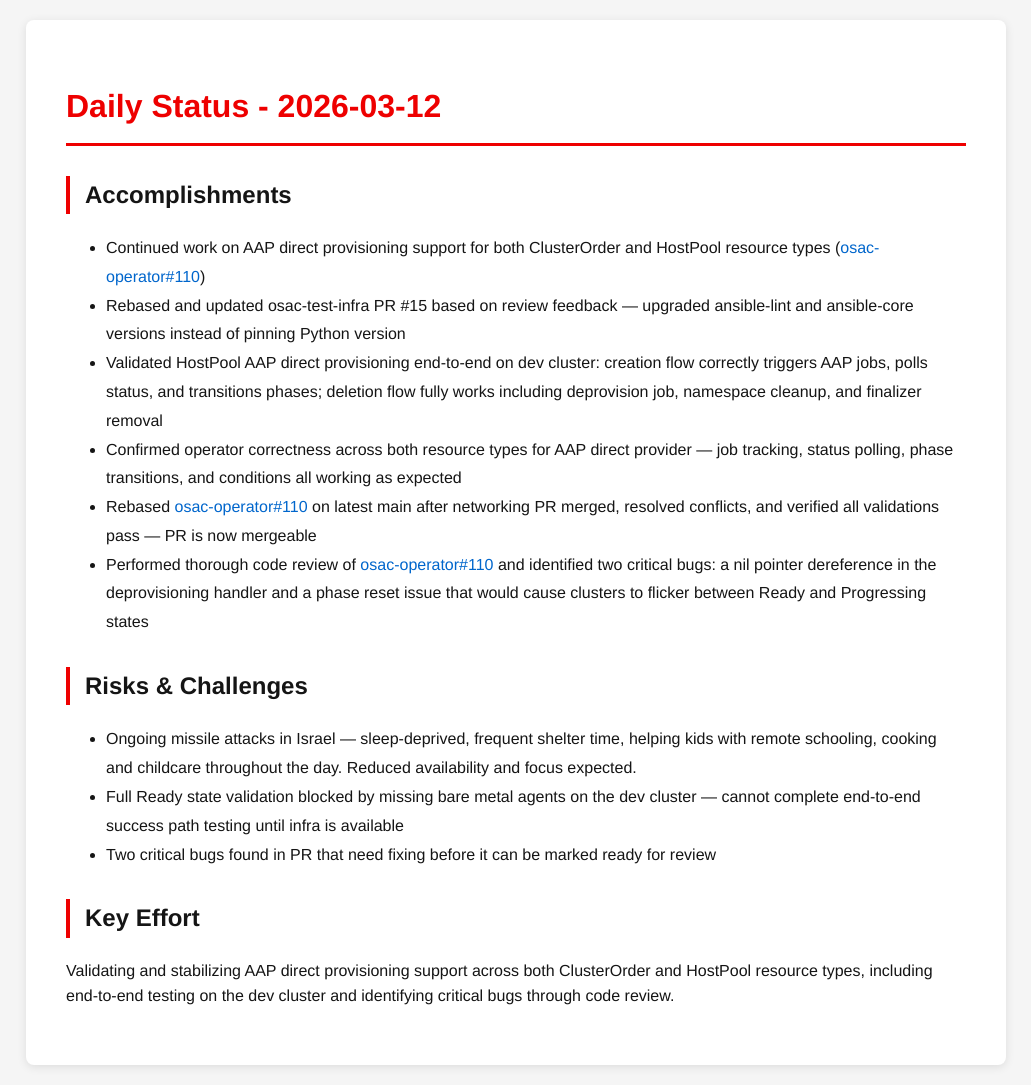
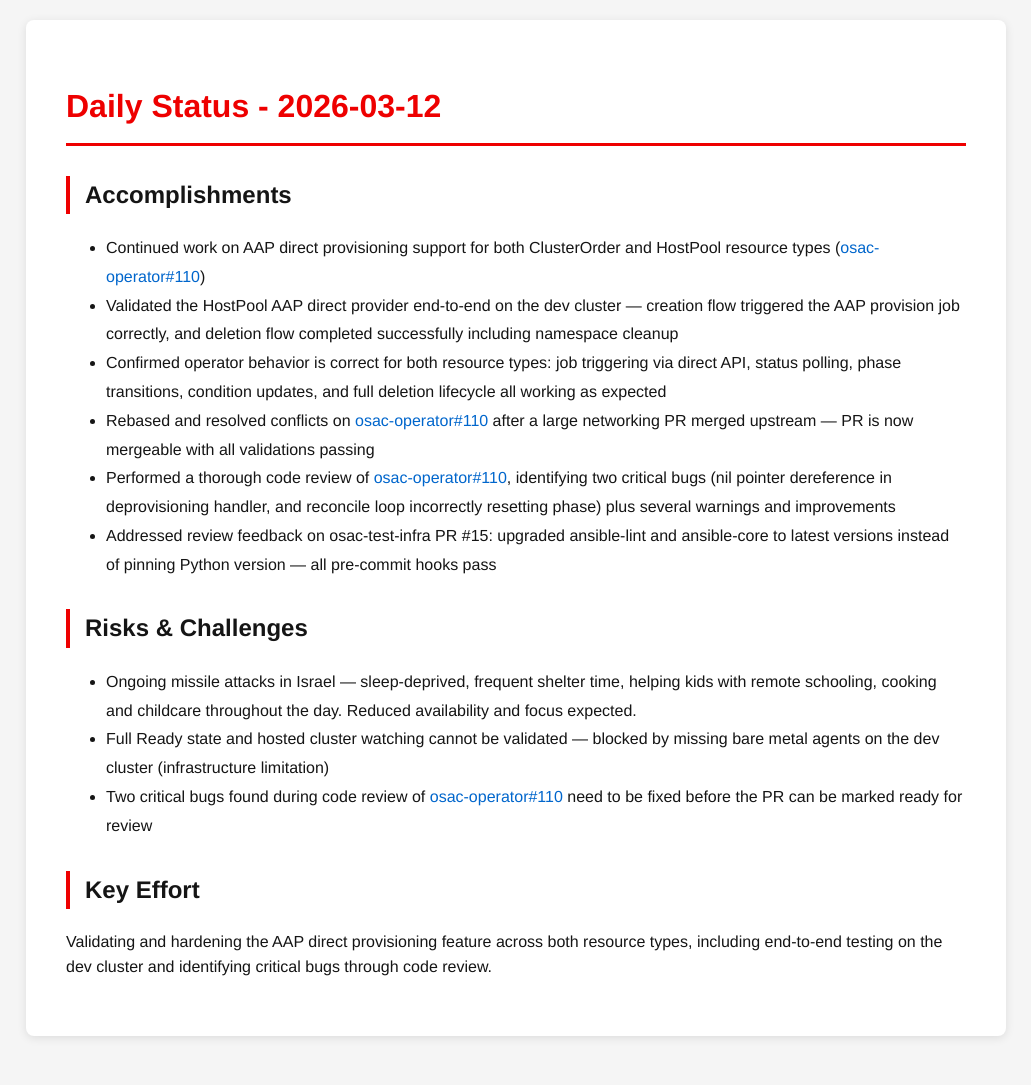
Before and after one commit to tzvatot/daily-status, a Jekyll site: the page built from 2026-03-12.md, in a window 1280 px wide. Shown: the whole page, without its empty margins (124-1155 px from the left). Built offline with Jekyll 4.4.1, drawn with Linux system fonts in a browser that asks for light colours; after the commit the page ends 1056 px from its top, so only the background shows below that.

Commit message:
Daily status update - 2026-03-12

```diff
--- a/2026-03-12.md
+++ b/2026-03-12.md
@@ -8,16 +8,16 @@
 
 ## Accomplishments
 - Continued work on AAP direct provisioning support for both ClusterOrder and HostPool resource types ([osac-operator#110](https://github.com/osac-project/osac-operator/pull/110))
-- Rebased and updated osac-test-infra PR #15 based on review feedback — upgraded ansible-lint and ansible-core versions instead of pinning Python version
-- Validated HostPool AAP direct provisioning end-to-end on dev cluster: creation flow correctly triggers AAP jobs, polls status, and transitions phases; deletion flow fully works including deprovision job, namespace cleanup, and finalizer removal
-- Confirmed operator correctness across both resource types for AAP direct provider — job tracking, status polling, phase transitions, and conditions all working as expected
-- Rebased [osac-operator#110](https://github.com/osac-project/osac-operator/pull/110) on latest main after networking PR merged, resolved conflicts, and verified all validations pass — PR is now mergeable
-- Performed thorough code review of [osac-operator#110](https://github.com/osac-project/osac-operator/pull/110) and identified two critical bugs: a nil pointer dereference in the deprovisioning handler and a phase reset issue that would cause clusters to flicker between Ready and Progressing states
+- Validated the HostPool AAP direct provider end-to-end on the dev cluster — creation flow triggered the AAP provision job correctly, and deletion flow completed successfully including namespace cleanup
+- Confirmed operator behavior is correct for both resource types: job triggering via direct API, status polling, phase transitions, condition updates, and full deletion lifecycle all working as expected
+- Rebased and resolved conflicts on [osac-operator#110](https://github.com/osac-project/osac-operator/pull/110) after a large networking PR merged upstream — PR is now mergeable with all validations passing
+- Performed a thorough code review of [osac-operator#110](https://github.com/osac-project/osac-operator/pull/110), identifying two critical bugs (nil pointer dereference in deprovisioning handler, and reconcile loop incorrectly resetting phase) plus several warnings and improvements
+- Addressed review feedback on osac-test-infra PR #15: upgraded ansible-lint and ansible-core to latest versions instead of pinning Python version — all pre-commit hooks pass
 
 ## Risks & Challenges
 - Ongoing missile attacks in Israel — sleep-deprived, frequent shelter time, helping kids with remote schooling, cooking and childcare throughout the day. Reduced availability and focus expected.
-- Full Ready state validation blocked by missing bare metal agents on the dev cluster — cannot complete end-to-end success path testing until infra is available
-- Two critical bugs found in PR that need fixing before it can be marked ready for review
+- Full Ready state and hosted cluster watching cannot be validated — blocked by missing bare metal agents on the dev cluster (infrastructure limitation)
+- Two critical bugs found during code review of [osac-operator#110](https://github.com/osac-project/osac-operator/pull/110) need to be fixed before the PR can be marked ready for review
 
 ## Key Effort
-Validating and stabilizing AAP direct provisioning support across both ClusterOrder and HostPool resource types, including end-to-end testing on the dev cluster and identifying critical bugs through code review.
+Validating and hardening the AAP direct provisioning feature across both resource types, including end-to-end testing on the dev cluster and identifying critical bugs through code review.
```
